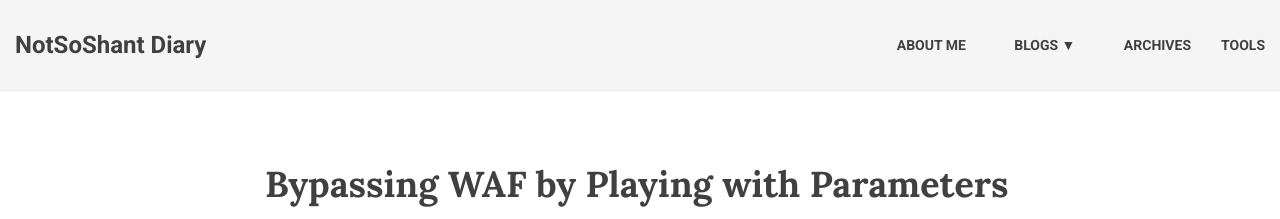
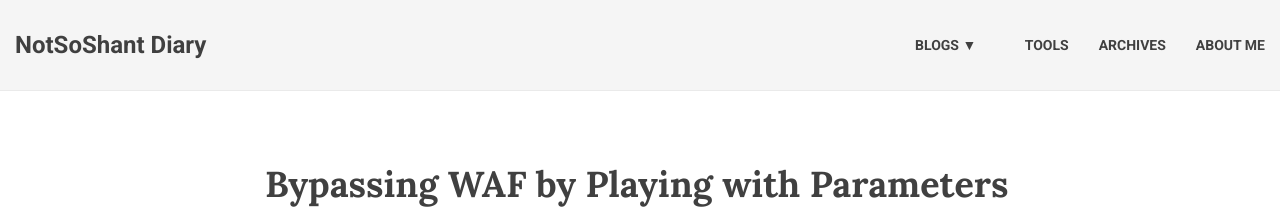
Before and after one commit to notsoshant/notsoshant.github.io, a Jekyll site: the page built from index.html, in a window 1280 px wide and 900 px high. Shown: the top 219 px of the window. Built offline with Jekyll 4.4.1, drawn with Linux system fonts in a browser that asks for light colours; the list of posts is cut into pages by our own code; comment, search, counter and statistics services are not loaded.

```diff
--- a/_config.yml
+++ b/_config.yml
@@ -1,12 +1,12 @@
 title: NotSoShant Diary
 description: A collection of my thoughts
 navbar-links:
-  About Me: "aboutme"
   Blogs:
     - Exploit Development: "exploitation/"
     - Web Security: "web-security/"
+  Tools: "tools"
   Archives: "archives"
-  Tools: "tools"
+  About Me: "aboutme"
 
 collections:
   tools:
@@ -166,6 +166,7 @@ defaults:
       path: "" # all files
     values:
       layout: "page"
+      comments: true  # add comments to all pages
       show-avatar: true
 
 # Use tags index page and make tags on each post clickable
```
